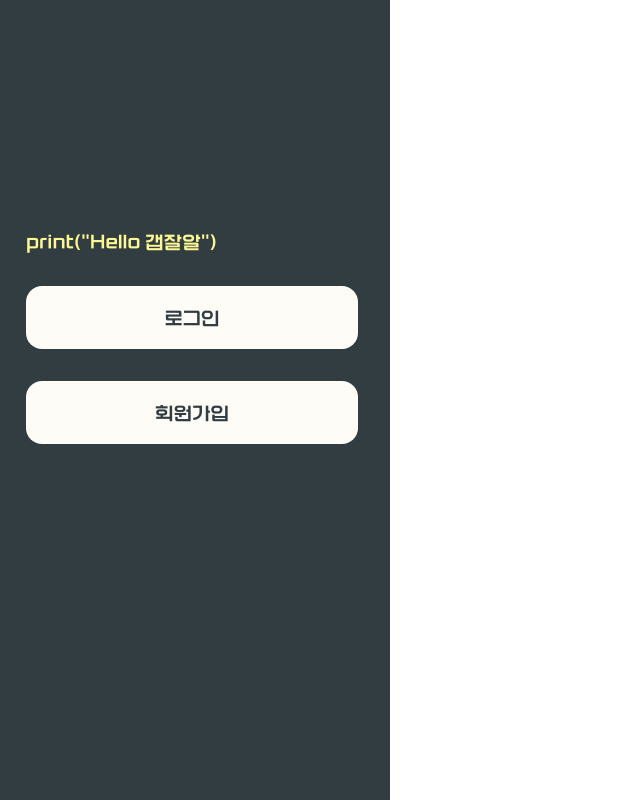
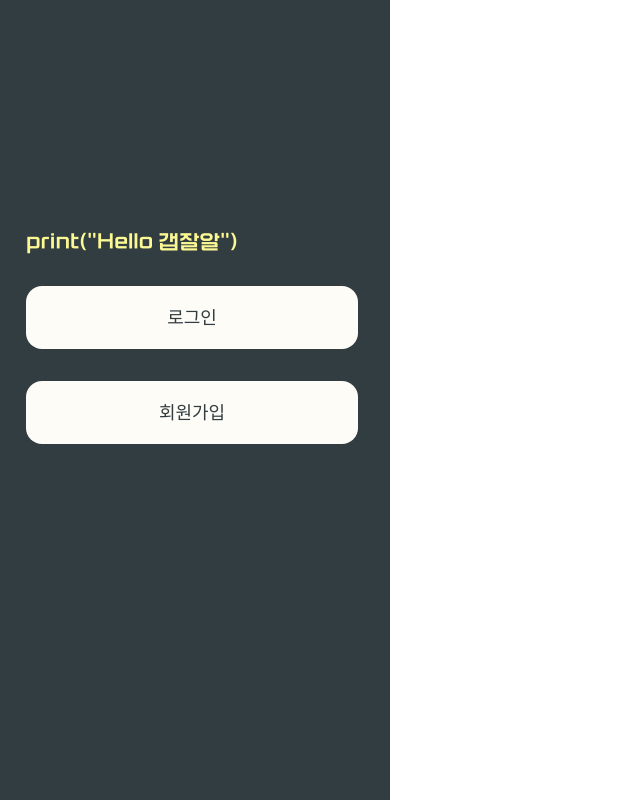
Before and after one commit to mato268/new_SNS, a React (Create React App) app in the folder newsns/: page / in a window 1280 px wide. Shown: the whole page, without its empty margins (0-640 px from the left). Built offline with nearby package versions, Linux system fonts and the light colour scheme.

Commit message:
feat : Button 안에 Typo 삭제

```diff
--- a/newsns/src/LogIn.tsx
+++ b/newsns/src/LogIn.tsx
@@ -12,7 +12,7 @@ export default function LogIn() {
         <Typo
           tag="strong"
           fonts="korea"
-            sizes="large"
+          sizes="xLarge"
           weights="normal"
           lineHeight="default"
           fontColor="yellow"
@@ -21,29 +21,13 @@ export default function LogIn() {
         </Typo>
         <div>
           <Button sizes="large" colors="white" onClick={() => onClick}>
-            <Typo
-              fonts="korea"
-              sizes="large"
-              weights="normal"
-              lineHeight="default"
-              fontColor="deepdark"
-            >
             로그인
-            </Typo>
           </Button>
         </div>
         <div>
           <Link to={"/signUP"}>
             <Button sizes="large" colors="white" onClick={() => onClick}>
-              <Typo
-                fonts="korea"
-                sizes="large"
-                weights="normal"
-                lineHeight="default"
-                fontColor="deepdark"
-              >
               회원가입
-              </Typo>
             </Button>
           </Link>
         </div>
--- a/newsns/src/SignUpPage.tsx
+++ b/newsns/src/SignUpPage.tsx
@@ -6,7 +6,7 @@ export default function SignUpPage() {
   return (
     <div className="bg-deepdark w-width h-height fixed">
       <div className="absolute top-1/2 -mt-64 text-center mx-auto my-0 space-y-8">
-        <Typo fonts="korea" sizes="large" weights="normal" fontColor="yellow">
+        <Typo fonts="korea" sizes="xLarge" weights="normal" fontColor="yellow">
           /*회원가입을 환영해*/
         </Typo>
         <div className="space-y-8">
@@ -35,9 +35,7 @@ export default function SignUpPage() {
         </div>
         <div className="absolute right-8">
           <Button sizes="Confirmed" colors="yellow">
-            <Typo fonts="korea">
             인증코드발송
-            </Typo>
           </Button>
         </div>
       </div>
```
Lines whose indentation alone changed are shown as unchanged.
